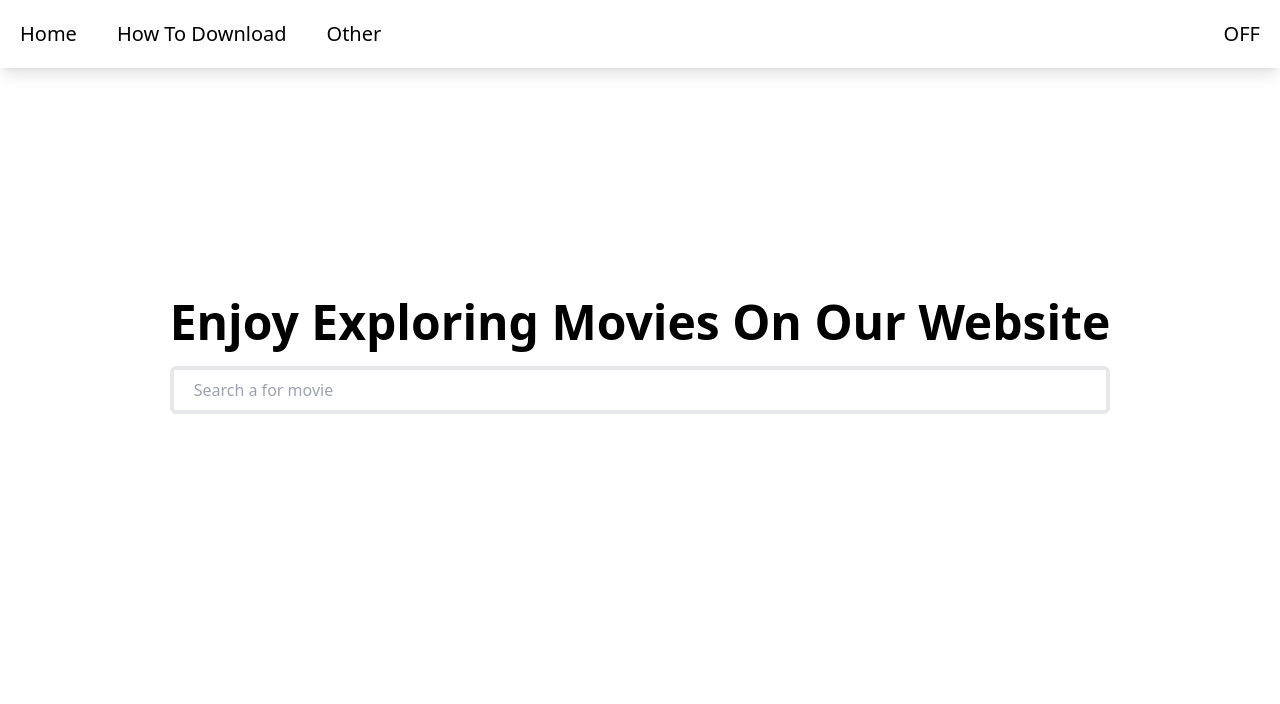
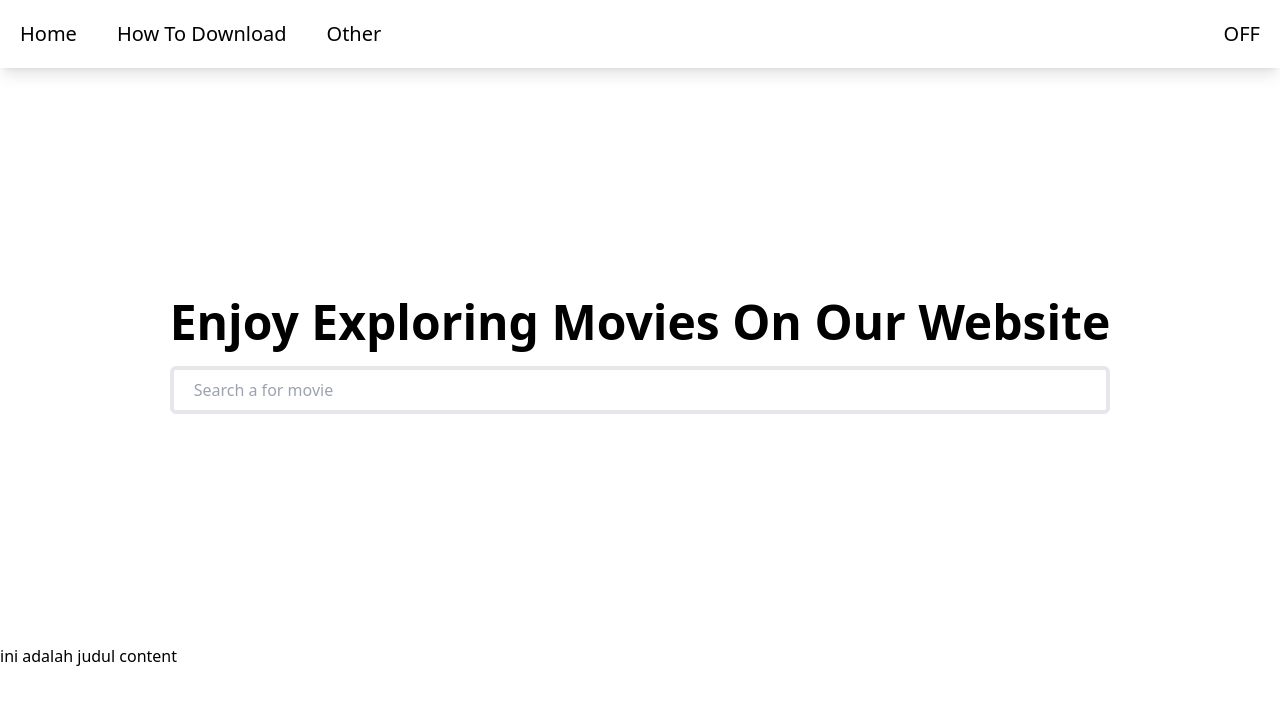
Before and after one commit to Igprad01/React-Js-Learn, a React (Vite) app: page / in a window 1280 px wide. Shown: the top 704 px of the page. Built offline with nearby package versions, Linux system fonts and the light colour scheme.

Commit message:
add Contentpage to body

```diff
--- a/src/pages/template.jsx
+++ b/src/pages/template.jsx
@@ -1,11 +1,13 @@
+import ContentPage from "../components/Layouts/ContentPage"
 import HeroSection from "../components/Layouts/hero_section"
 import Navbar from "../components/Layouts/navbar"
 
 const Template = () => {
     return (
-        <body className="bg-hero-section bg-cover">
+        <body>
             <Navbar />
             <HeroSection />
+            <ContentPage />
         </body>
     )
 }
```
